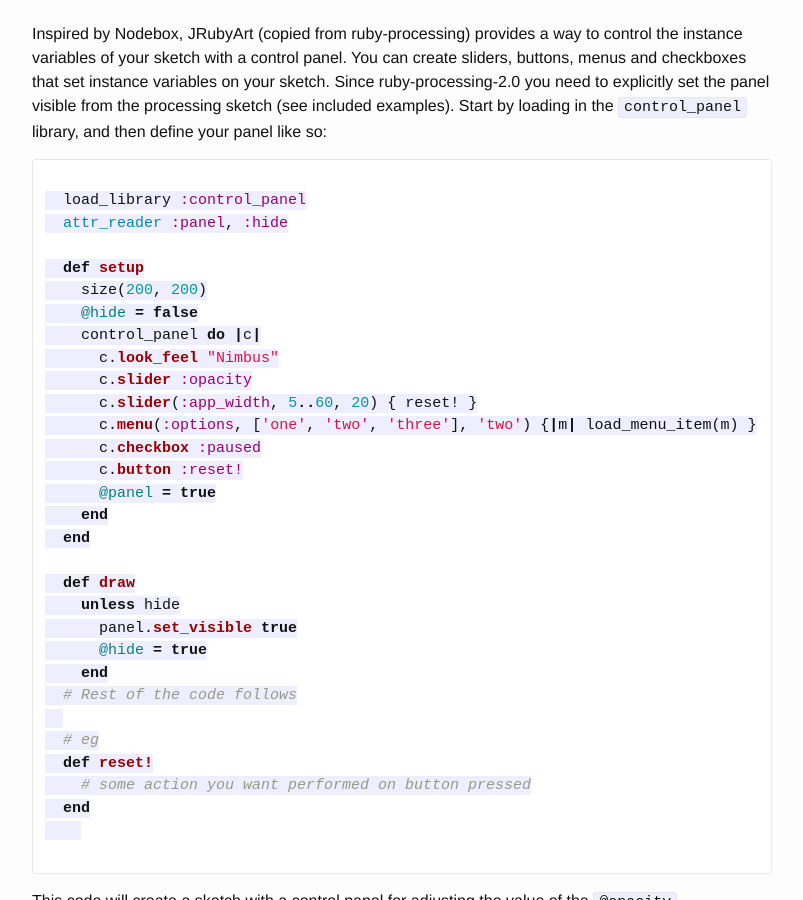
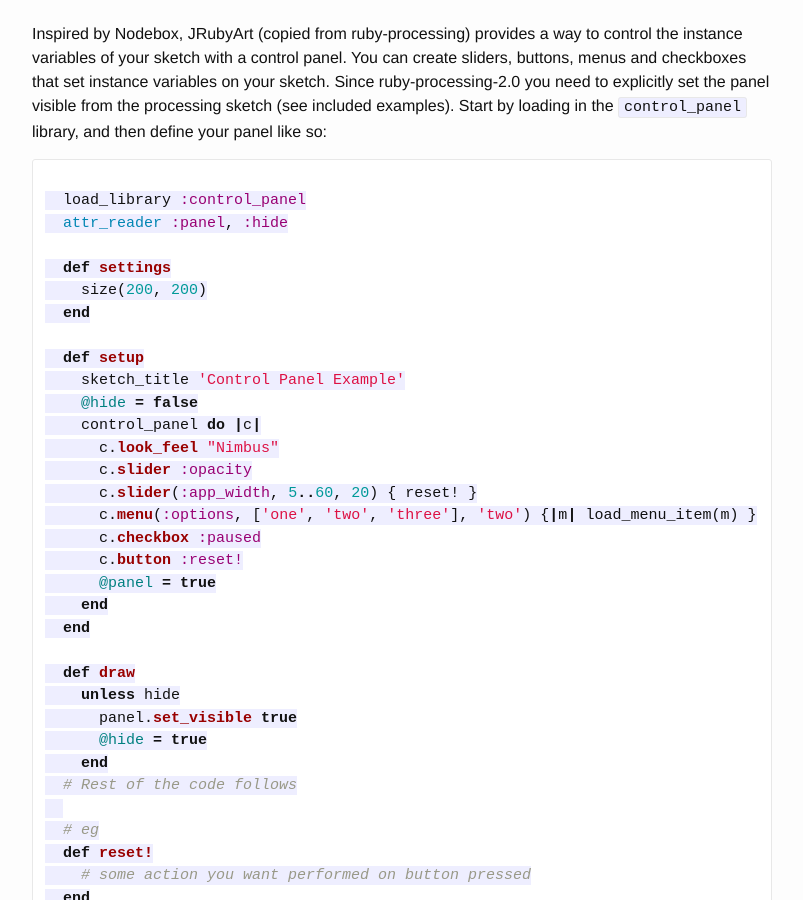
Before and after one commit to ruby-processing/JRubyArt, a Jekyll site: the page built from _libraries/control_panel.md, in a window 1280 px wide and 900 px high, scrolled down 300 px. Shown: the whole window, without its empty margins (238-1041 px from the left). Built offline with Jekyll 4.4.1, drawn with Linux system fonts in a browser that asks for light colours.

Commit message:
oops settings

```diff
--- a/_libraries/control_panel.md
+++ b/_libraries/control_panel.md
@@ -11,8 +11,12 @@ Inspired by Nodebox, JRubyArt (copied from ruby-processing) provides a way to co
   load_library :control_panel
   attr_reader :panel, :hide
 
+  def settings
+    size(200, 200)
+  end
+
   def setup
-    size(200, 200)
+    sketch_title 'Control Panel Example'
     @hide = false
     control_panel do |c|
       c.look_feel "Nimbus"
```
